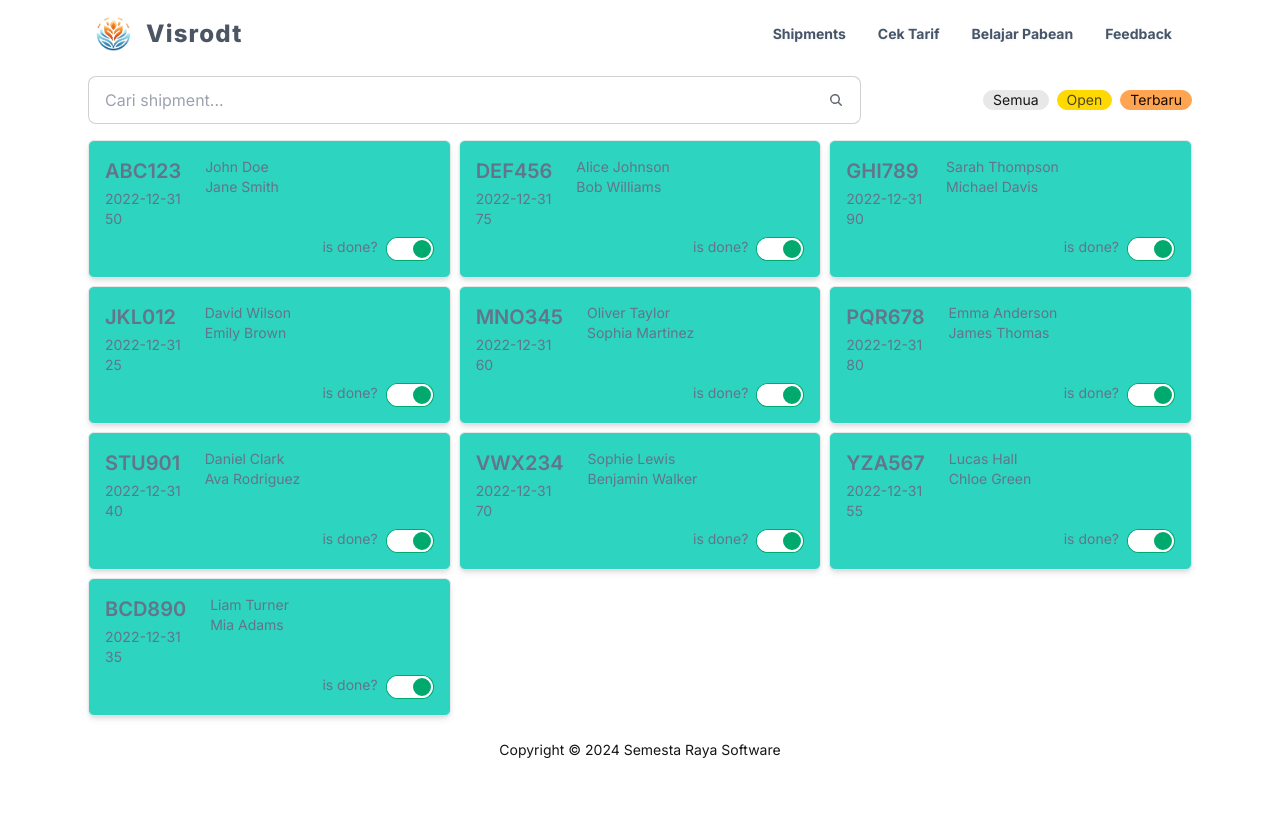
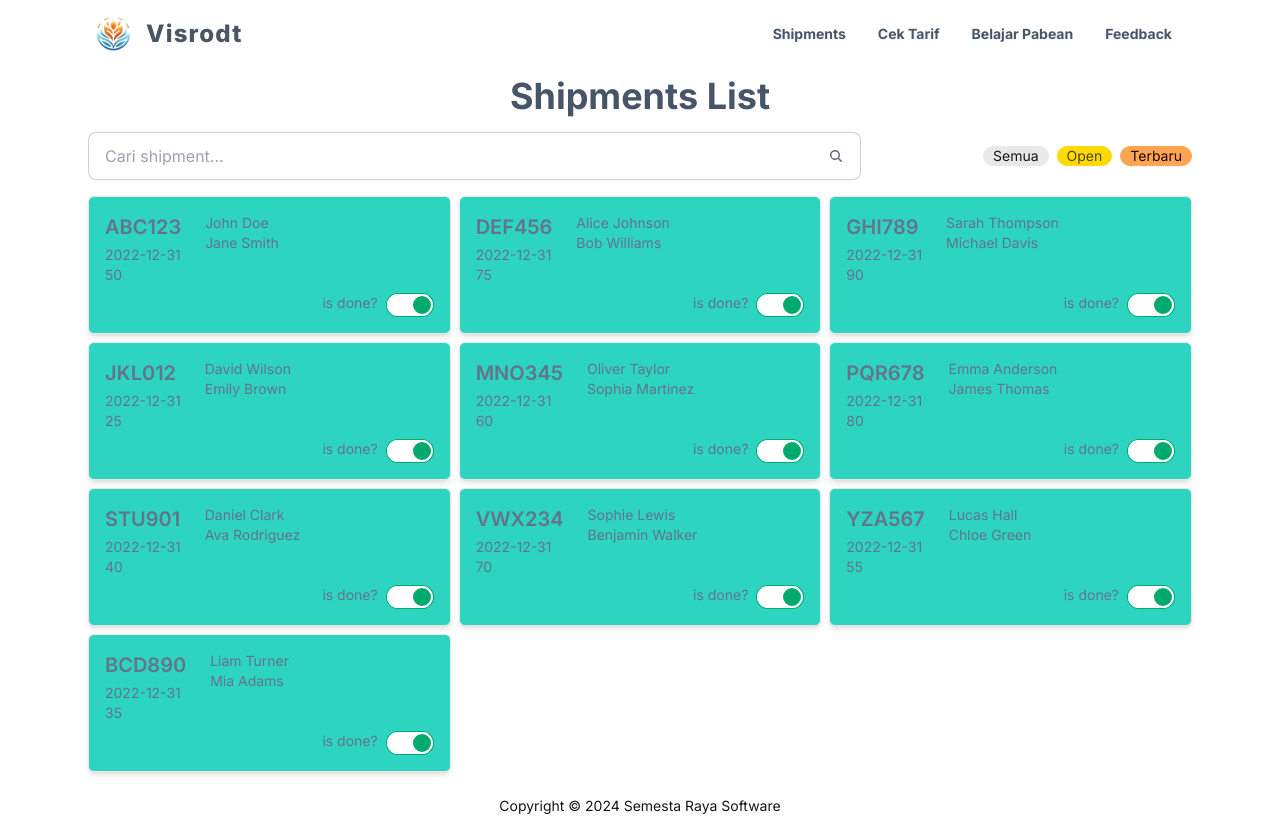
Before and after one commit to apktntaj/malika, a Next.js app: page /shipments in a window 1280 px wide. Before the commit the page ends 800 px from the top, so only its background shows below. Built offline with nearby package versions, Linux system fonts and the light colour scheme.

Commit message:
Add title to heading to ShipmentPage

```diff
--- a/app/shipments/page.jsx
+++ b/app/shipments/page.jsx
@@ -105,6 +105,9 @@ export default async function ShipmentPage() {
 
   return (
     <div className="container mx-auto">
+      <h1 className="p-2 text-4xl font-bold text-slate-600 text-center">
+        Shipments List
+      </h1>
       <div className="p-2 md:flex justify-between w-full gap-2">
         <Search />
         <ShipmentFilter />
```
